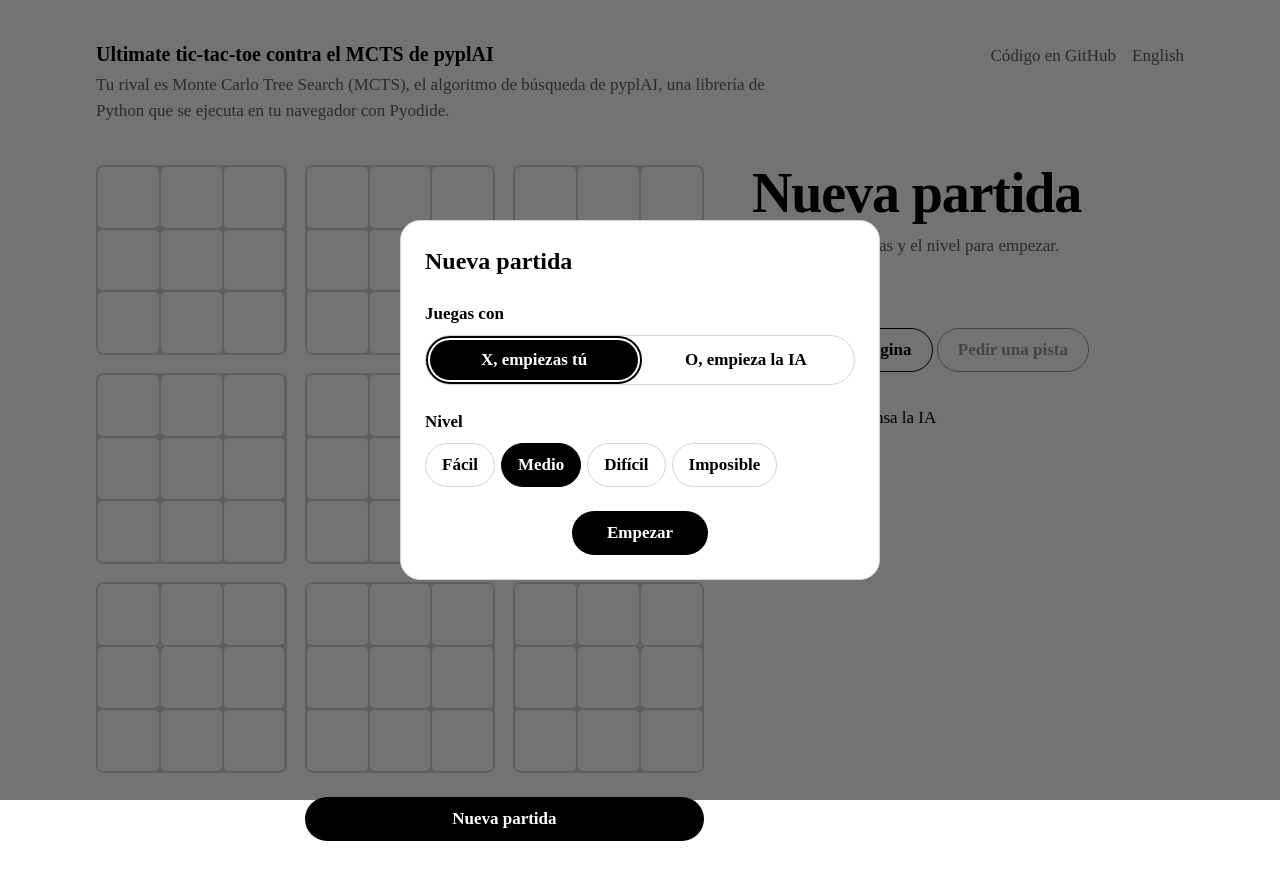
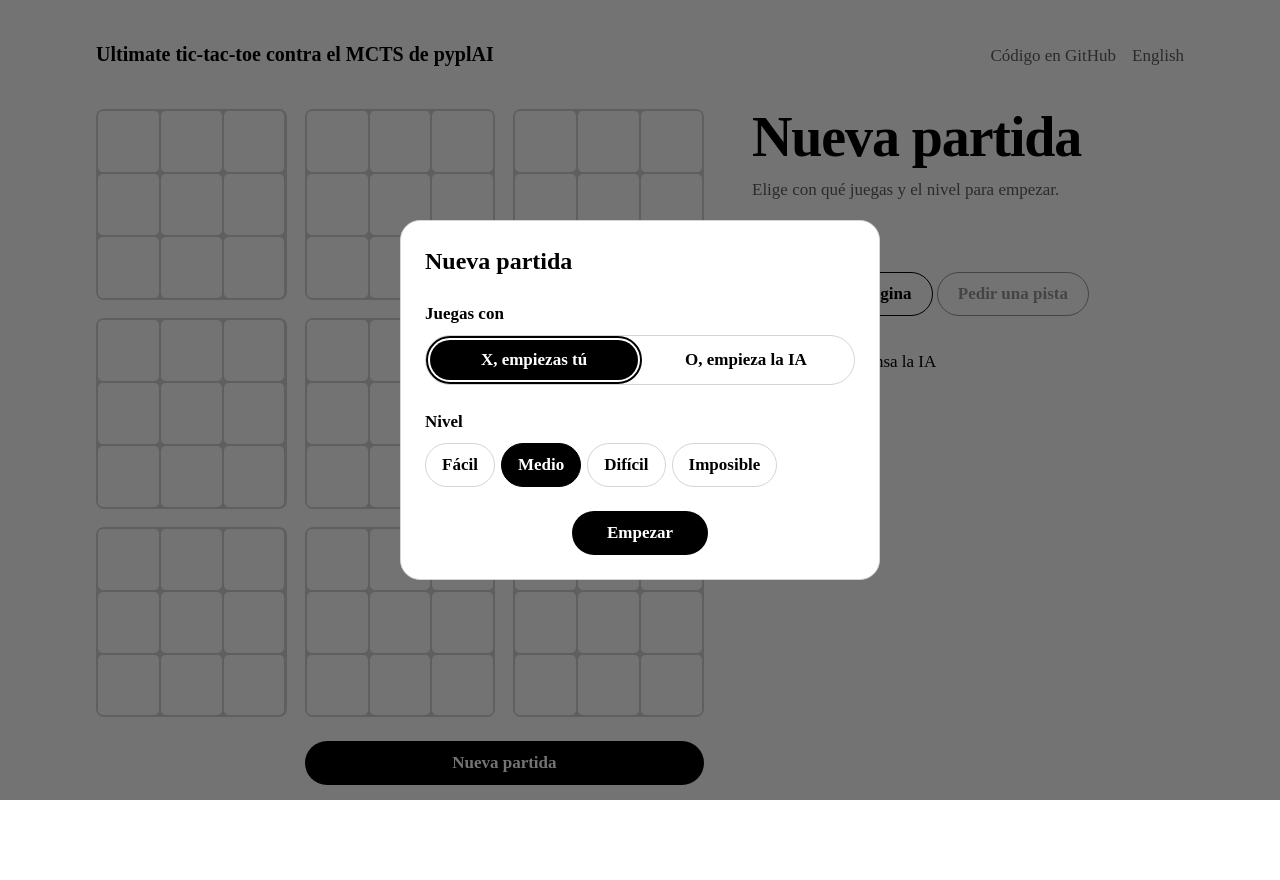
Before and after one commit to plss12/pyplai-web, an Astro site: page / in a window 1280 px wide. After the commit the page ends 825 px from the top, so only its background shows below. Built offline with nearby package versions, Linux system fonts and the light colour scheme; Astro itself is replaced by a stand-in of ours.

Commit message:
feat: give the site its own icon and drop the line under the title
The icon was still Astro's logo from the template. It is now a small
Ultimate tic-tac-toe board, nine boards with a blue X and an orange O like
the game's, readable at 16 px on light and dark tabs; Astro's favicon.ico
goes. The title already names pyplAI's MCTS, so the sentence under it goes
too.

```diff
--- a/src/components/Game.astro
+++ b/src/components/Game.astro
@@ -15,10 +15,7 @@ const boards = [...Array(9).keys()];
 
 <div class="mx-auto max-w-6xl px-4 py-6 lg:px-8 lg:py-10" data-game data-locale={locale}>
   <header class="flex flex-wrap items-baseline justify-between gap-x-6 gap-y-2">
-    <div class="max-w-2xl">
-      <h1 class="text-xl font-bold">{t.title}</h1>
-      <p class="mt-1 text-muted">{t.intro}</p>
-    </div>
+    <h1 class="text-xl font-bold">{t.title}</h1>
     <nav class="flex gap-4 text-muted">
       <a class="hover:text-ink" href="https://github.com/plss12/pyplai-web">{t.source}</a>
       <a class="hover:text-ink" href={otherPath} hreflang={locale === "es" ? "en" : "es"}>{t.otherLanguage}</a>
@@ -60,7 +57,7 @@ const boards = [...Array(9).keys()];
     <section class="max-w-md [grid-area:status]">
       <p class="text-status" data-status>{t.loading}</p>
       <div class="mt-3 min-h-[3lh] text-muted" role="status">
-        <p data-detail>{t.intro}</p>
+        <p data-detail>{t.chooseToStart}</p>
         <p class="mt-2 text-ink" data-hint-text hidden>
           <strong>{t.hintLabel}</strong> <span data-hint-body></span>
         </p>
--- a/src/i18n/index.ts
+++ b/src/i18n/index.ts
@@ -68,7 +68,6 @@ export const levelName = (locale: Locale, level: Level): string => LEVEL_NAMES[l
 export interface Strings {
   title: string;
   description: string;
-  intro: string;
   chooseToStart: string;
   board: string;
   move: string;
@@ -120,8 +119,6 @@ export const STRINGS: Localized<Strings> = {
     title: "Ultimate tic-tac-toe contra el MCTS de pyplAI",
     description:
       "Juega al Ultimate tic-tac-toe contra la búsqueda de Monte Carlo de pyplAI, que se ejecuta en tu navegador.",
-    intro:
-      "Tu rival es Monte Carlo Tree Search (MCTS), el algoritmo de búsqueda de pyplAI, una librería de Python que se ejecuta en tu navegador con Pyodide.",
     chooseToStart: "Elige con qué juegas y el nivel para empezar.",
     board: "Tablero",
     move: "Jugada",
@@ -170,8 +167,6 @@ export const STRINGS: Localized<Strings> = {
     title: "Ultimate tic-tac-toe against pyplAI's MCTS",
     description:
       "Play Ultimate tic-tac-toe against pyplAI's Monte Carlo tree search, running in your browser.",
-    intro:
-      "Your opponent is Monte Carlo tree search (MCTS), the search algorithm of pyplAI, a Python library running in your browser with Pyodide.",
     chooseToStart: "Choose your side and the level to start.",
     board: "Board",
     move: "Move",
```
Also changed, not shown: public/favicon.ico (deleted), public/favicon.svg.
